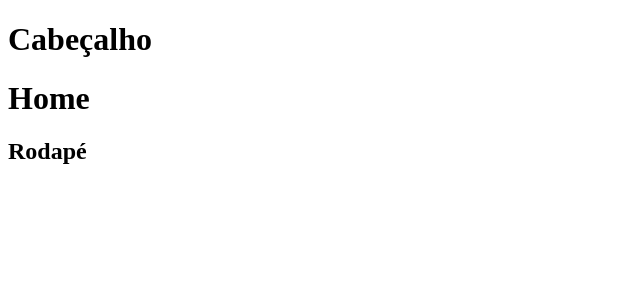
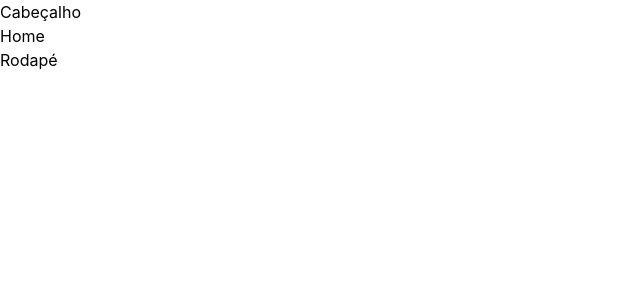
Before and after one commit to 1TDSPY-26/portal-locais-acessiveis, a React (Vite) app: page / in a window 1280 px wide. Shown: the top 300 px of the page, without its empty margins (0-640 px from the left). Built offline with nearby package versions, Linux system fonts and the light colour scheme.

Commit message:
chore: ajustando estilos globais

```diff
--- a/src/index.css
+++ b/src/index.css
@@ -1,113 +1,2 @@
-:root {
-  --text: #6b6375;
-  --text-h: #08060d;
-  --bg: #fff;
-  --border: #e5e4e7;
-  --code-bg: #f4f3ec;
-  --accent: #aa3bff;
-  --accent-bg: rgba(170, 59, 255, 0.1);
-  --accent-border: rgba(170, 59, 255, 0.5);
-  --social-bg: rgba(244, 243, 236, 0.5);
-  --shadow:
-    rgba(0, 0, 0, 0.1) 0 10px 15px -3px, rgba(0, 0, 0, 0.05) 0 4px 6px -2px;
-
-  --sans: system-ui, 'Segoe UI', Roboto, sans-serif;
-  --heading: system-ui, 'Segoe UI', Roboto, sans-serif;
-  --mono: ui-monospace, Consolas, monospace;
-
-  font: 18px/145% var(--sans);
-  letter-spacing: 0.18px;
-  color-scheme: light dark;
-  color: var(--text);
-  background: var(--bg);
-  font-synthesis: none;
-  text-rendering: optimizeLegibility;
-  -webkit-font-smoothing: antialiased;
-  -moz-osx-font-smoothing: grayscale;
-
-  @media (max-width: 1024px) {
-    font-size: 16px;
-  }
-}
-
-@media (prefers-color-scheme: dark) {
-  :root {
-    --text: #9ca3af;
-    --text-h: #f3f4f6;
-    --bg: #16171d;
-    --border: #2e303a;
-    --code-bg: #1f2028;
-    --accent: #c084fc;
-    --accent-bg: rgba(192, 132, 252, 0.15);
-    --accent-border: rgba(192, 132, 252, 0.5);
-    --social-bg: rgba(47, 48, 58, 0.5);
-    --shadow:
-      rgba(0, 0, 0, 0.4) 0 10px 15px -3px, rgba(0, 0, 0, 0.25) 0 4px 6px -2px;
-  }
-
-  #social .button-icon {
-    filter: invert(1) brightness(2);
-  }
-}
-
-#root {
-  width: 1126px;
-  max-width: 100%;
-  margin: 0 auto;
-  text-align: center;
-  border-inline: 1px solid var(--border);
-  min-height: 100svh;
-  display: flex;
-  flex-direction: column;
-  box-sizing: border-box;
-}
-
-body {
-  margin: 0;
-}
-
-h1,
-h2 {
-  font-family: var(--heading);
-  font-weight: 500;
-  color: var(--text-h);
-}
-
-h1 {
-  font-size: 56px;
-  letter-spacing: -1.68px;
-  margin: 32px 0;
-  @media (max-width: 1024px) {
-    font-size: 36px;
-    margin: 20px 0;
-  }
-}
-h2 {
-  font-size: 24px;
-  line-height: 118%;
-  letter-spacing: -0.24px;
-  margin: 0 0 8px;
-  @media (max-width: 1024px) {
-    font-size: 20px;
-  }
-}
-p {
-  margin: 0;
-}
-
-code,
-.counter {
-  font-family: var(--mono);
-  display: inline-flex;
-  border-radius: 4px;
-  color: var(--text-h);
-}
-
-code {
-  font-size: 15px;
-  line-height: 135%;
-  padding: 4px 8px;
-  background: var(--code-bg);
-}
 
 @import "tailwindcss";
--- a/src/main.tsx
+++ b/src/main.tsx
@@ -2,6 +2,7 @@ import { StrictMode } from 'react'
 import { createRoot } from 'react-dom/client'
 import { BrowserRouter } from 'react-router-dom'
 import App from './App.tsx'
+import './index.css'
 
 createRoot(document.getElementById('root')!).render(
   <StrictMode>
```
